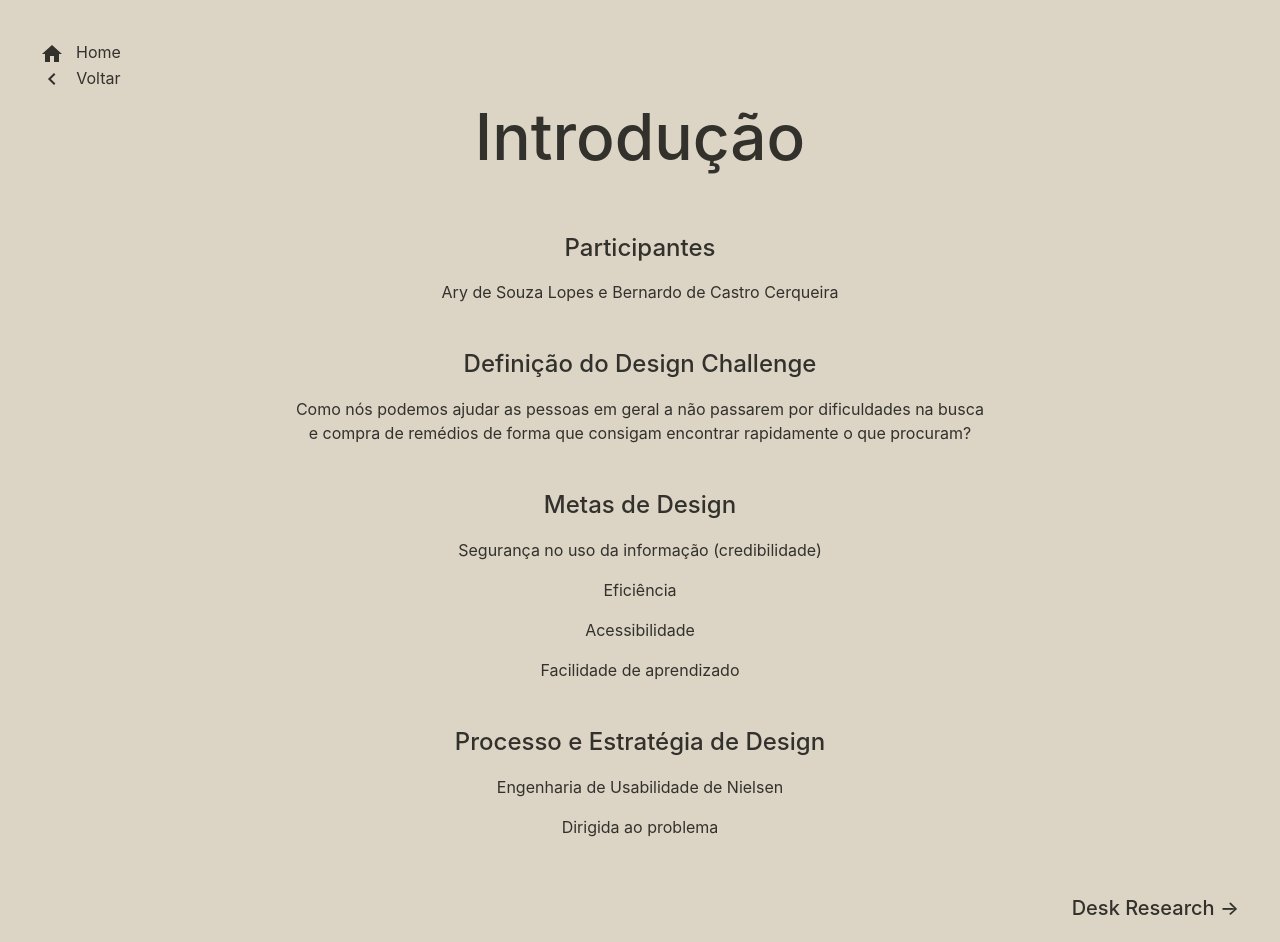
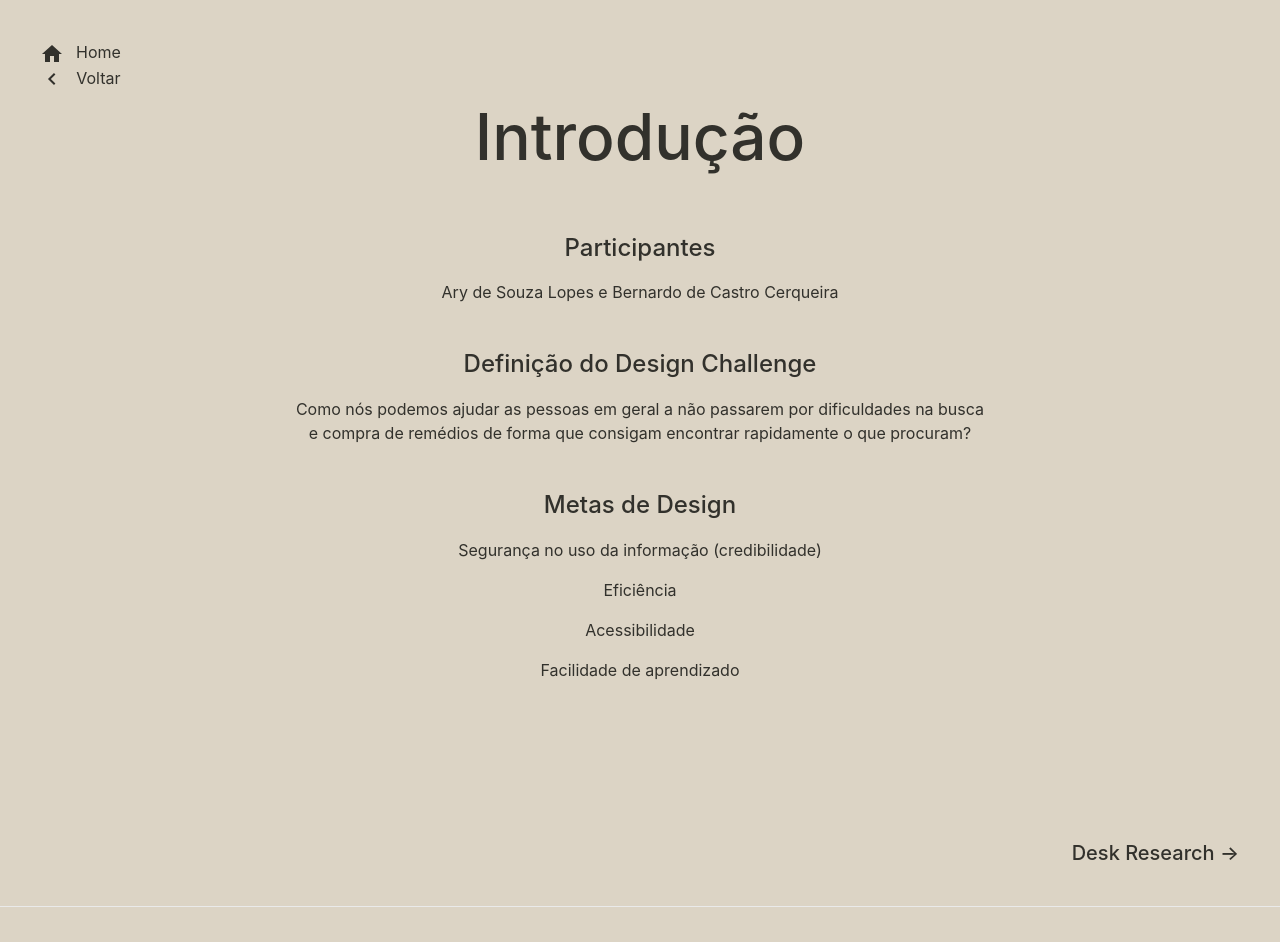
Before and after one commit to arlops22/imed, a Next.js app: page /introducao in a window 1280 px wide. Shown: the top 942 px of the page. Built offline with nearby package versions, Linux system fonts and the light colour scheme.

Commit message:
removendo provessos e estrategia de design na introducao

```diff
--- a/pages/introducao.tsx
+++ b/pages/introducao.tsx
@@ -74,7 +74,7 @@ const Intro: NextPage = () => {
                     </ul>
                 </div>
 
-                <div className={styles.infoContainer}>
+                {/* <div className={styles.infoContainer}>
                     <h4>Processo e Estratégia de Design</h4>
                     <ul>
                         <li>
@@ -84,7 +84,7 @@ const Intro: NextPage = () => {
                             <p>Dirigida ao problema</p>
                         </li>
                     </ul>
-                </div>
+                </div> */}
             </main>
 
             <div className={styles.nextPage}>
```
